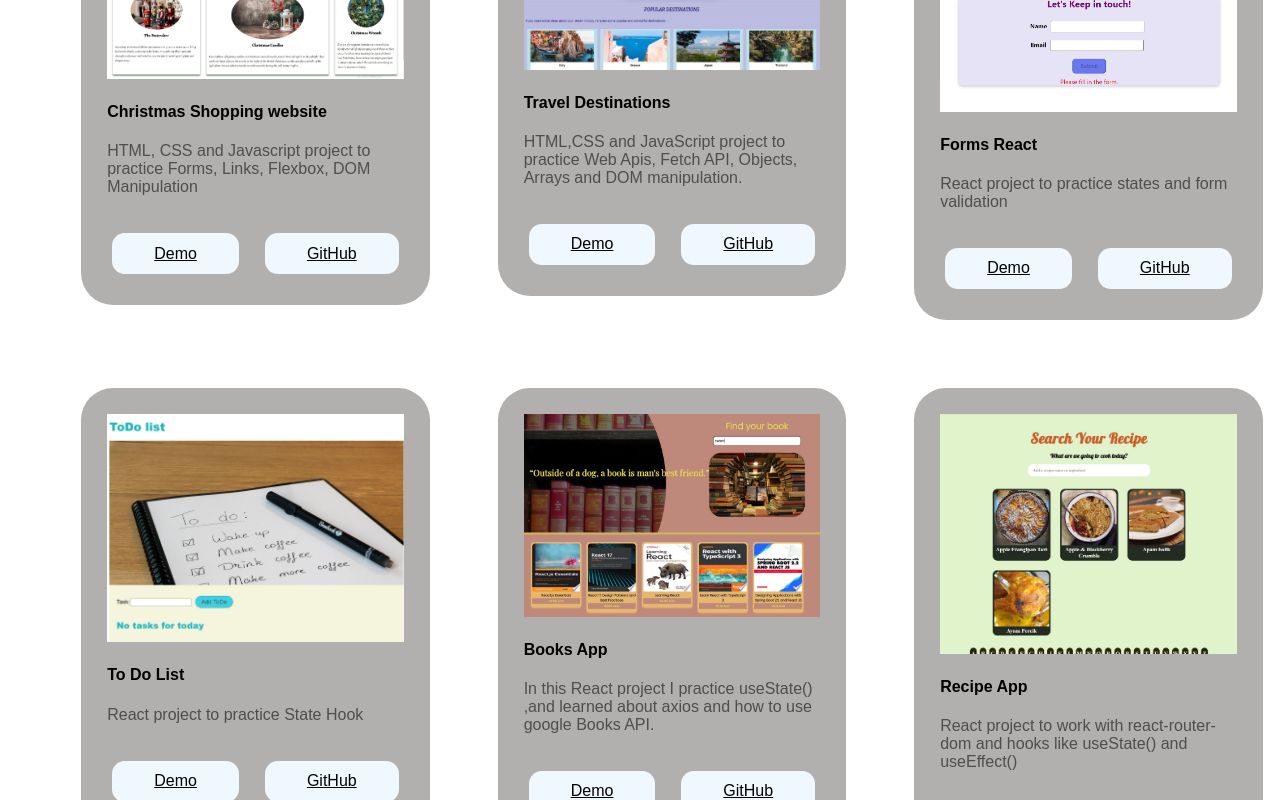
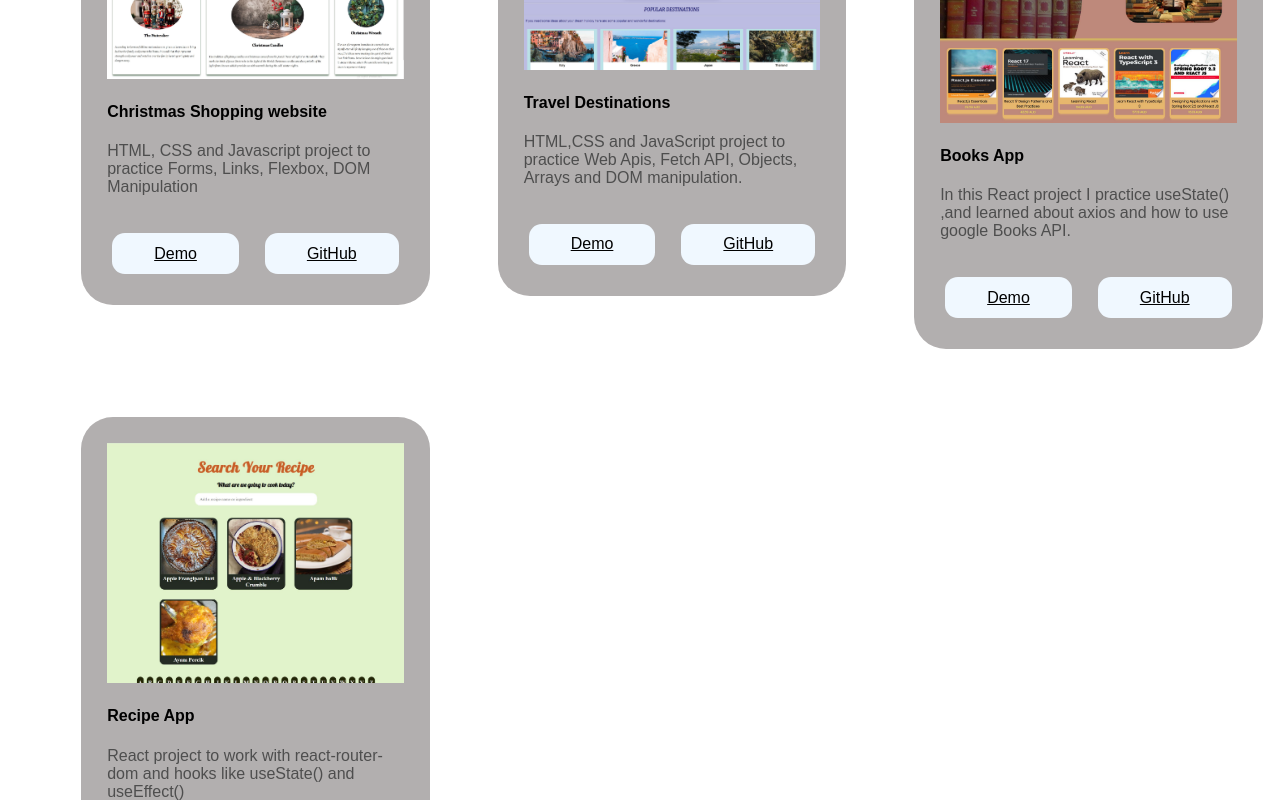
Before and after one commit to Andrea-Rivera/FinalReactProject, a React (Create React App) app: page /projects in a window 1280 px wide. Shown: the part 340-1140 px from the top of the page. Built offline with nearby package versions, Linux system fonts and the light colour scheme.

Commit message:
Updating projects

```diff
--- a/src/components/projectList/projectListData.js
+++ b/src/components/projectList/projectListData.js
@@ -22,24 +22,9 @@ const ProjectListData = [
     demo: "https://preeminent-snickerdoodle-c32e97.netlify.app/",
     github: "https://github.com/Andrea-Rivera/CLG_FinalProjectJS",
   },
+
   {
     id: 3,
-    image: FormsReact,
-    title: "Forms React",
-    description: "React project to practice states and form validation",
-    demo: "https://inspiring-mooncake-8aad50.netlify.app/",
-    github: "https://github.com/Andrea-Rivera/FormsReact",
-  },
-  {
-    id: 4,
-    image: TodoList,
-    title: "To Do List",
-    description: "React project to practice State Hook",
-    demo: "https://meek-baklava-f31e15.netlify.app/",
-    github: "https://github.com/Andrea-Rivera/ToDoList_React",
-  },
-  {
-    id: 5,
     image: bookAll,
     title: "Books App",
     description: "In this React project I practice useState() ,and learned about axios and how to use google Books API. ",
@@ -47,7 +32,7 @@ const ProjectListData = [
     github: "https://github.com/Andrea-Rivera/BooksAllReact",
   },
     {
-    id: 6,
+    id: 4,
     image: RecipeReact,
     title: "Recipe App",
     description: "React project to work with react-router-dom and hooks like useState() and useEffect()",
```
